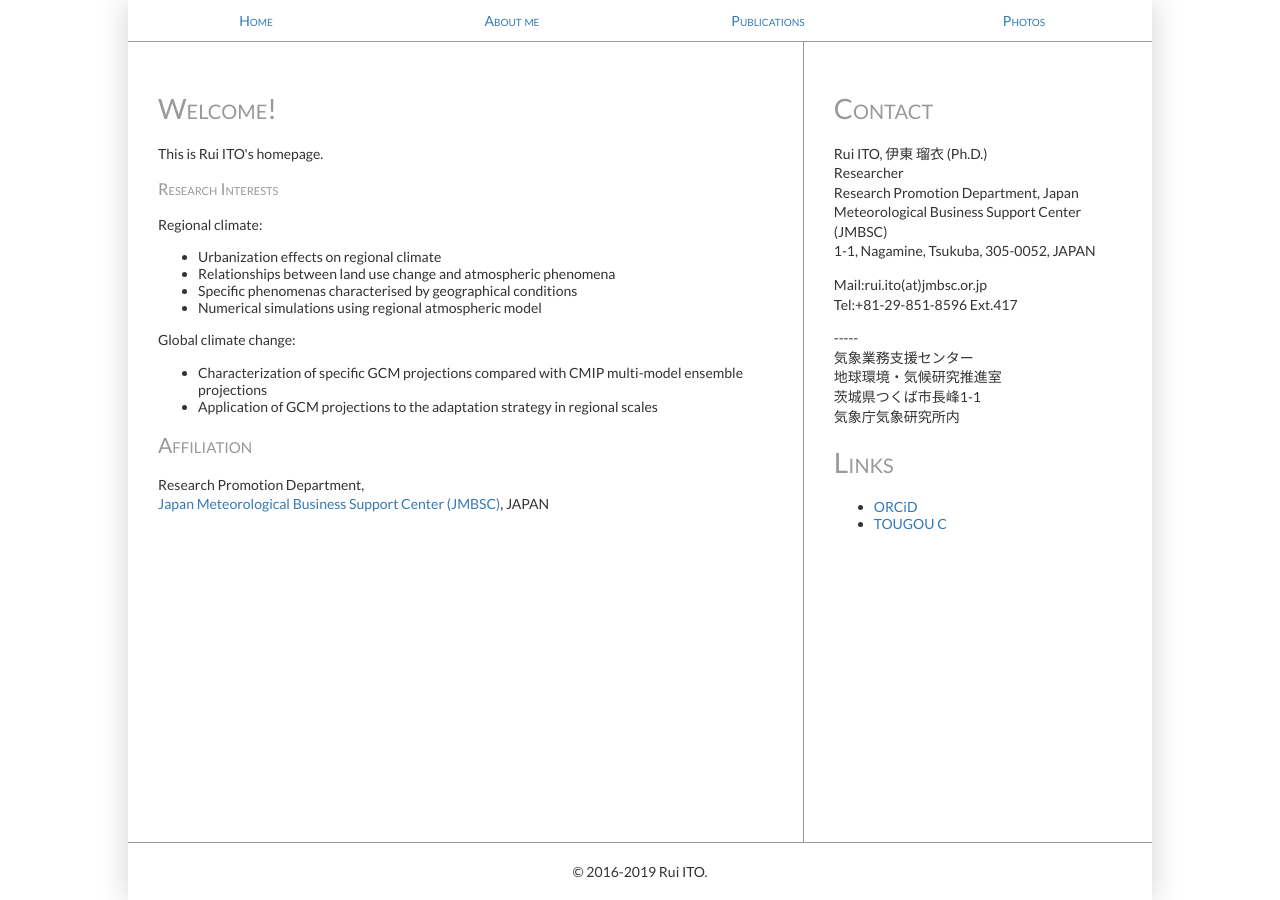
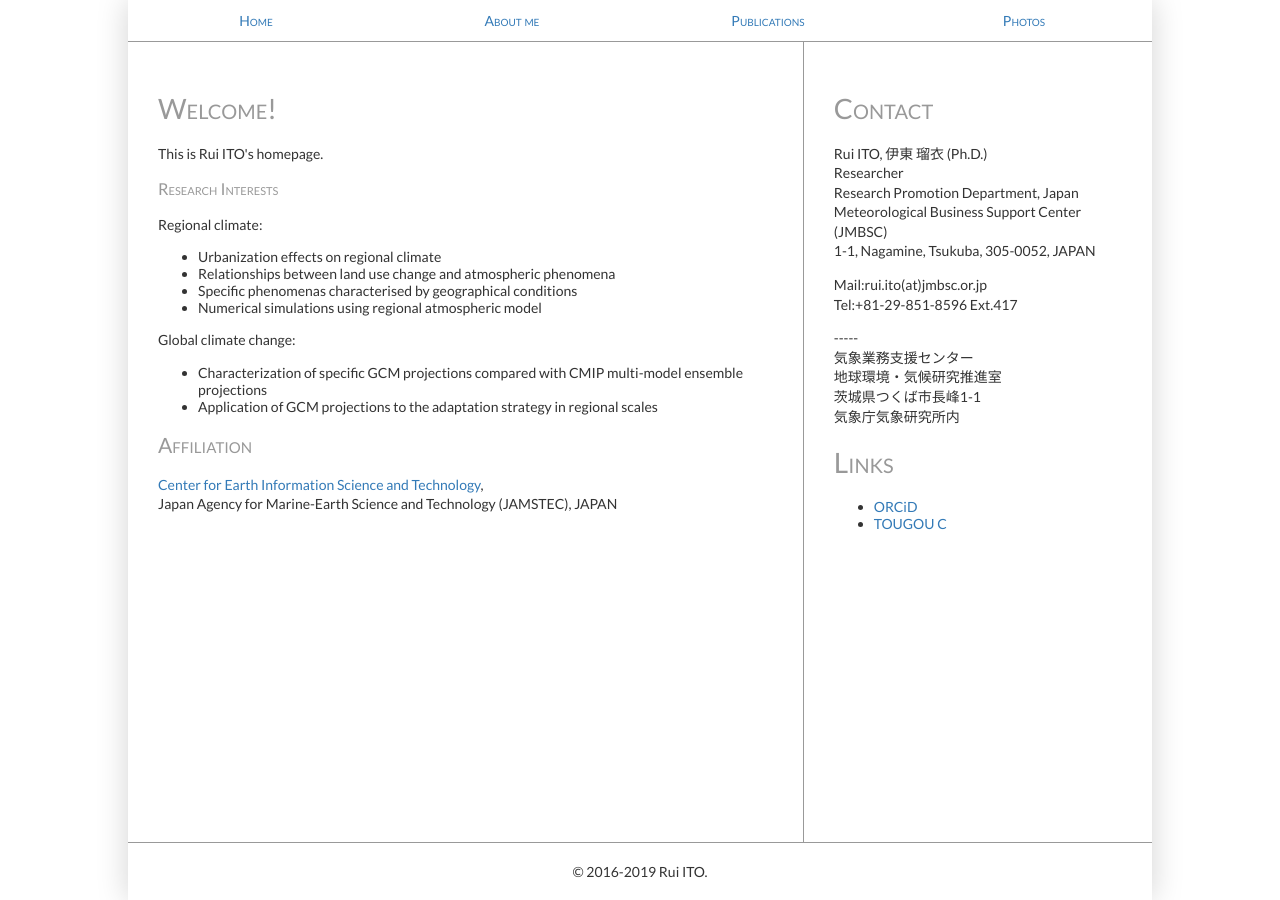
Before and after one commit to rui-climbiz/rui-climbiz.github.io, a Jekyll site: the page built from index.html, in a window 1280 px wide. Built offline with Jekyll 4.4.1, drawn with Linux system fonts in a browser that asks for light colours.

Commit message:
Update index.html

```diff
--- a/index.html
+++ b/index.html
@@ -20,5 +20,5 @@
 </ul>
 
 <h2>Affiliation</h2>
-<p>Research Promotion Department,<br />
-<a href="http://www.jmbsc.or.jp/en/index-e.html">Japan Meteorological Business Support Center (JMBSC)</a>, JAPAN</p>
+<p><a href="https://www.jamstec.go.jp/ceist/e/">Center for Earth Information Science and Technology</a>,<br />
+Japan Agency for Marine-Earth Science and Technology (JAMSTEC), JAPAN</p>
```
